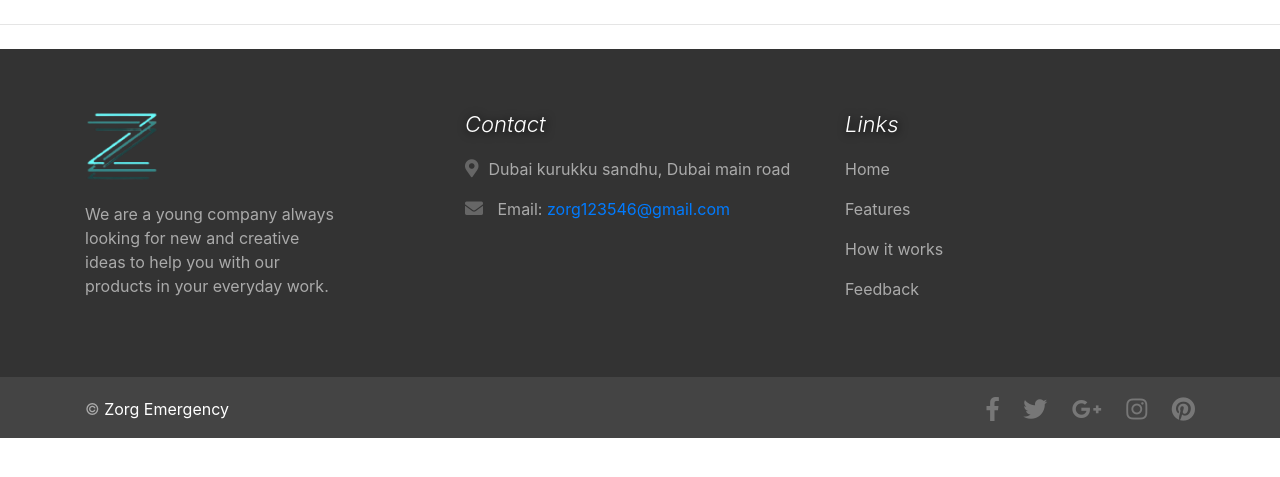
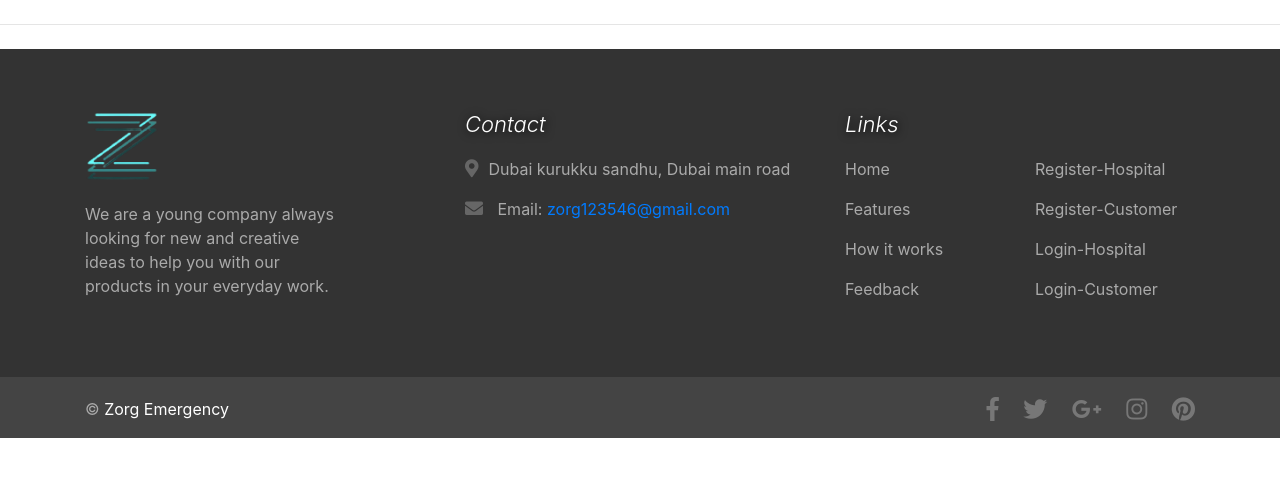
Before and after one commit to arjunqwerty/Zorg-V3, a Flask app: page /footer in a window 1280 px wide. Shown: the top 477 px of the page. Run offline with Flask 2, Linux system fonts and the light colour scheme; some libraries are stand-ins or nearby versions.

Commit message:
added a few links in navbar

```diff
--- a/templates/footer.html
+++ b/templates/footer.html
@@ -74,6 +74,12 @@
 	                    			<p><a href="/route">Features</a></p>
 									<p><a href="/route">How it works</a></p>
 									<p><a href="/feedback">Feedback</a></p>
+								</div>
+								<div class="col-md-6">
+	                    			<p><a class="scroll-link" href="/registermnmg">Register-Hospital</a></p>
+	                    			<p><a href="/custdetails">Register-Customer</a></p>
+									<p><a href="/loginmanagement">Login-Hospital</a></p>
+									<p><a href="/logincustomer">Login-Customer</a></p>
 	                    		</div>
 	                    	</div>
 	                    </div>
--- a/templates/preloader.html
+++ b/templates/preloader.html
@@ -52,7 +52,7 @@
         0% {left: 0;}
         50% {left: 100%; -webkit-transform: rotate(450deg); width: 150px; height: 150px;}
         75% {left: 100%; -webkit-transform: rotate(450deg); width: 150px; height: 150px;}
-        100 {right: 100%;}
+        100% {right: 100%;}
         }
         @-webkit-keyframes animatebottom {
         from { bottom:-100px; opacity:0 }
```
